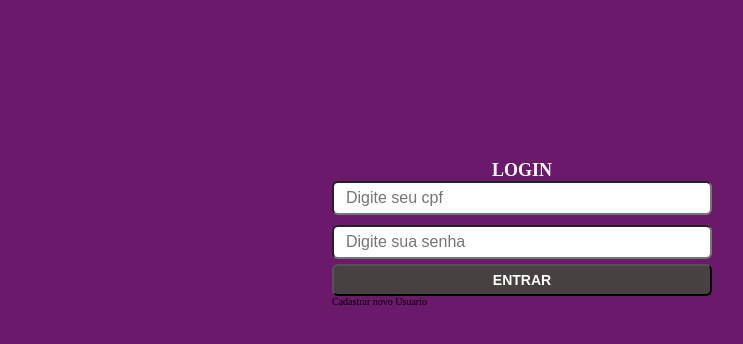
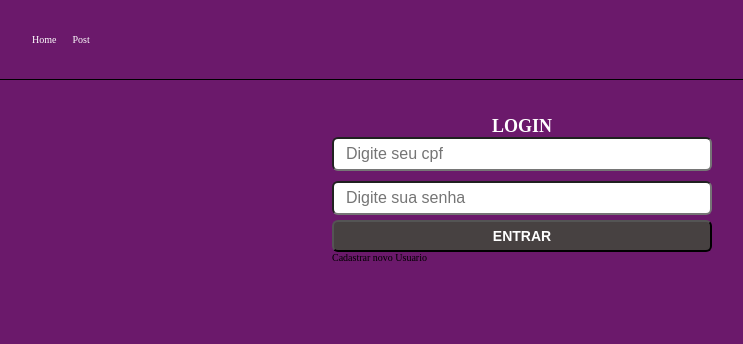
Before and after one commit to Thiago-dev1/es, a Next.js app: page / in a window 1280 px wide. Shown: the top 344 px of the page, without its empty margins (118-861 px from the left). Built offline with nearby package versions, Linux system fonts and the light colour scheme.

Commit message:
Adicionando um Header na pagina

```diff
--- a/src/components/FormLogin/styles.module.scss
+++ b/src/components/FormLogin/styles.module.scss
@@ -3,8 +3,7 @@
     width: 100%;
     max-width: 38.0rem;
     margin: auto;
-    margin-top: 16.0rem;
-
+    margin-top: 3.6rem;
     h2{
         color: white;
         font-size: 1.8rem;
--- /dev/null
+++ b/src/components/Header/index.tsx
@@ -0,0 +1,14 @@
+import styles from './styles.module.scss'
+
+export function Header() {
+    return (
+        <header className={styles.headerContainer}>
+            <div className={styles.headerConttent}>
+                <nav>
+                    <a>Home</a>
+                    <a>Post</a>
+                </nav>
+            </div>
+        </header>
+    )
+}
--- /dev/null
+++ b/src/components/Header/styles.module.scss
@@ -0,0 +1,33 @@
+.headerContainer{
+    height: 8rem;
+    border-bottom: 1px solid;
+}
+
+.headerConttent{
+    max-width: 1120px;
+    height: 8rem;
+    margin: 0 auto;
+    padding: 0 2rem;
+
+    display: flex;
+    align-items: center;
+
+    nav{
+        margin-left: 5rem;
+        height: 5rem;
+
+        a{
+            display: inline-block;
+            position: relative;
+            height: 5rem;
+            line-height: 5rem;
+            color: white;
+
+            transition: 0.2s;
+
+            & + a {
+                margin-left: 1.6rem;
+            }
+        }
+    }
+}
--- a/src/pages/_app.tsx
+++ b/src/pages/_app.tsx
@@ -1,8 +1,16 @@
 import '../styles/global.scss'
 import type { AppProps } from 'next/app'
+import { Header } from '../components/Header'
 
 function MyApp({ Component, pageProps }: AppProps) {
-  return <Component {...pageProps} />
+  return (
+    <>
+      <Header />
+      <Component {...pageProps} />
+    </>
+  )
+
+
 }
 
 export default MyApp
```
